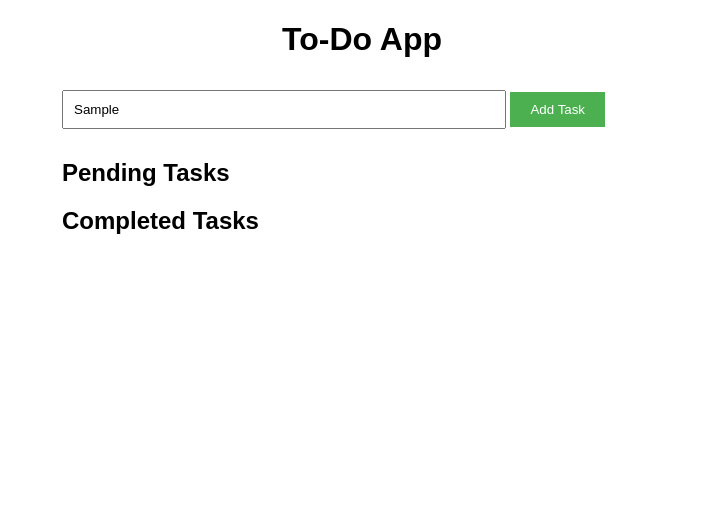
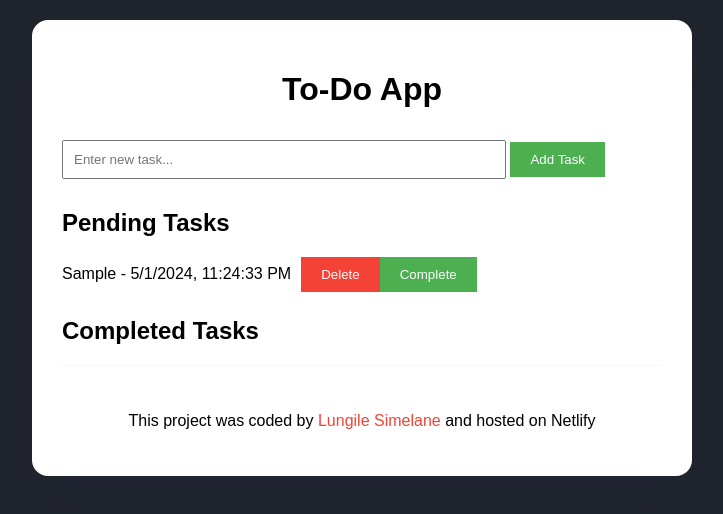
Before and after one commit to LungiMarcia/To-do-Web-App, a plain HTML site: page index.html in a window 1280 px wide. Both pictures are taken after typing "Sample" into the empty fields and a click on the button "Add Task". Shown: the whole page, without its empty margins (278-1001 px from the left). Drawn offline with Linux system fonts and the light colour scheme.

Commit message:
added index.js

```diff
--- a/index.html
+++ b/index.html
@@ -8,15 +8,29 @@
   </head>
   <body>
     <div class="container">
+      <header>
         <h1>To-Do App</h1>
         <input type="text" id="taskInput" placeholder="Enter new task..." />
         <button onclick="addTask()">Add Task</button>
-
+      </header>
+      <main>
         <h2>Pending Tasks</h2>
         <ul class="task-list" id="pendingTasks"></ul>
 
         <h2>Completed Tasks</h2>
         <ul class="task-list" id="completedTasks"></ul>
+      </main>
+
+      <footer>
+        <p>
+          This project was coded by
+          <a href="https://github.com/LungiMarcia" target="blank"
+            >Lungile Simelane</a
+          >
+          and hosted on Netlify
+        </p>
+      </footer>
     </div>
+    <script src="index.js"></script>
   </body>
 </html>
--- /dev/null
+++ b/index.js
@@ -0,0 +1,76 @@
+function addTask() {
+  var taskInput = document.getElementById("taskInput");
+  var taskText = taskInput.value.trim();
+
+  if (taskText === "") {
+    alert("Please enter a task!");
+    return;
+  }
+
+  var task = {
+    text: taskText,
+    date: new Date(),
+    completed: false,
+  };
+
+  tasks.push(task);
+  saveTasks();
+  displayTasks();
+  taskInput.value = "";
+}
+
+function deleteTask(index, list) {
+  tasks.splice(index, 1);
+  saveTasks();
+  displayTasks();
+}
+
+function toggleTask(index, list) {
+  tasks[index].completed = !tasks[index].completed;
+  saveTasks();
+  displayTasks();
+}
+
+function displayTasks() {
+  var pendingTasksList = document.getElementById("pendingTasks");
+  var completedTasksList = document.getElementById("completedTasks");
+
+  pendingTasksList.innerHTML = "";
+  completedTasksList.innerHTML = "";
+
+  tasks.forEach(function (task, index) {
+    var li = document.createElement("li");
+    li.textContent = task.text + " - " + task.date.toLocaleString();
+    li.className = task.completed ? "completed" : "";
+
+    var deleteBtn = document.createElement("button");
+    deleteBtn.textContent = "Delete";
+    deleteBtn.className = "delete-btn";
+    deleteBtn.onclick = function () {
+      deleteTask(index);
+    };
+
+    var completeBtn = document.createElement("button");
+    completeBtn.textContent = task.completed ? "Undo" : "Complete";
+    completeBtn.onclick = function () {
+      toggleTask(index);
+    };
+
+    li.appendChild(deleteBtn);
+    li.appendChild(completeBtn);
+
+    if (task.completed) {
+      completedTasksList.appendChild(li);
+    } else {
+      pendingTasksList.appendChild(li);
+    }
+  });
+}
+
+function saveTasks() {
+  localStorage.setItem("tasks", JSON.stringify(tasks));
+}
+
+var tasks = JSON.parse(localStorage.getItem("tasks")) || [];
+
+displayTasks();
--- a/style.css
+++ b/style.css
@@ -1,9 +1,17 @@
 body {
+  padding: 0;
+  margin: 0;
+  box-sizing: border-box;
   font-family: Arial, sans-serif;
+  background-color: #1f242d;
 }
 .container {
   max-width: 600px;
   margin: 20px auto;
+  background-color: #fff;
+  padding: 30px;
+  box-shadow: 0 30px 50px rgba(65, 50, 100, 0.08);
+  border-radius: 16px;
 }
 h1 {
   text-align: center;
@@ -20,9 +28,7 @@ button {
   border: none;
   cursor: pointer;
 }
-button:hover {
-  background-color: #45a049;
-}
+
 .task-list {
   list-style-type: none;
   padding: 0;
@@ -46,3 +52,14 @@ button:hover {
 .task-list li .delete-btn:hover {
   background-color: #d32f2f;
 }
+
+a {
+  text-decoration: none;
+  color: #f44336;
+}
+
+footer {
+  text-align: center;
+  border-top: 1px solid #f9f7fe;
+  padding: 30px 0 0 0;
+}
```
Lines whose indentation alone changed are shown as unchanged.
